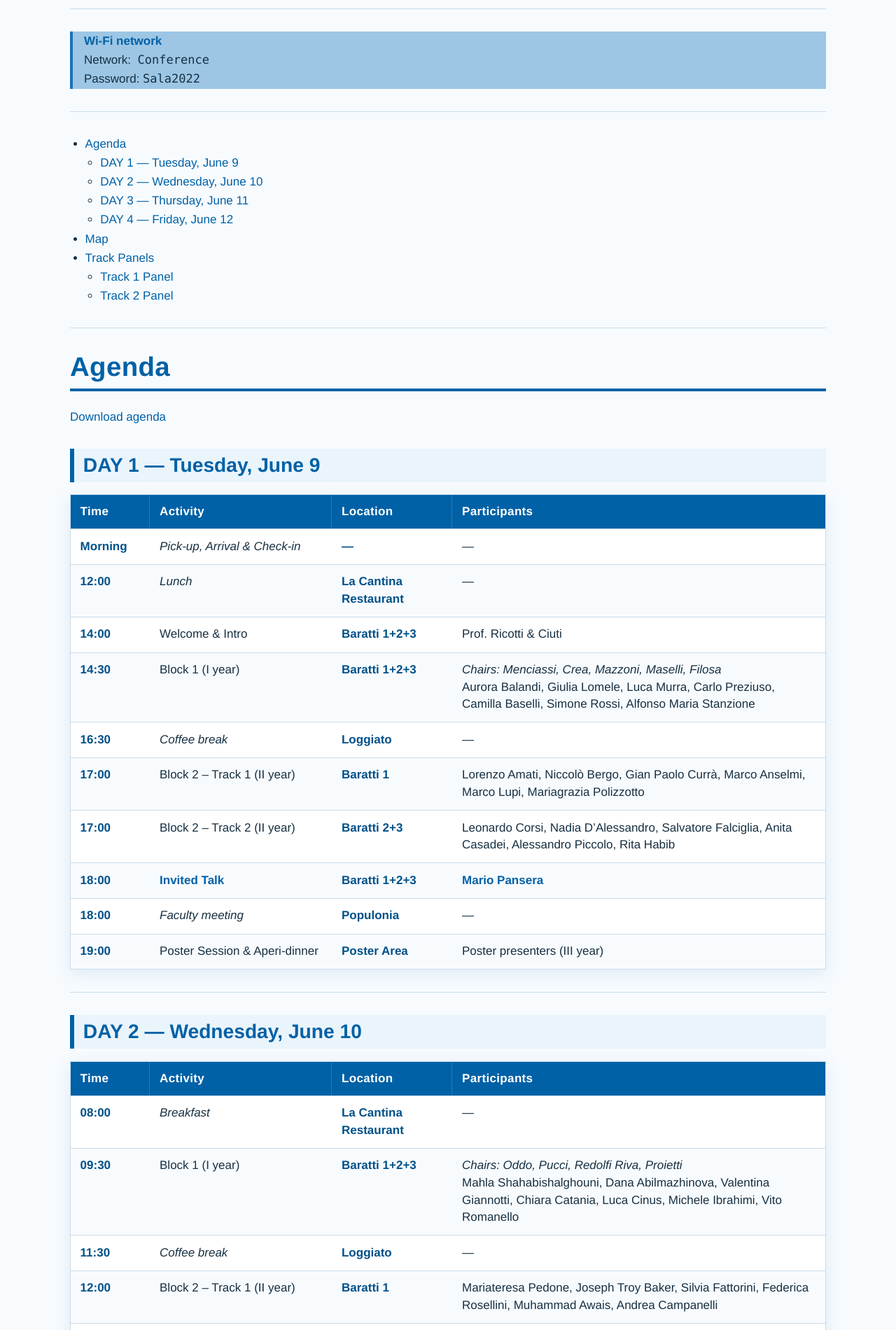
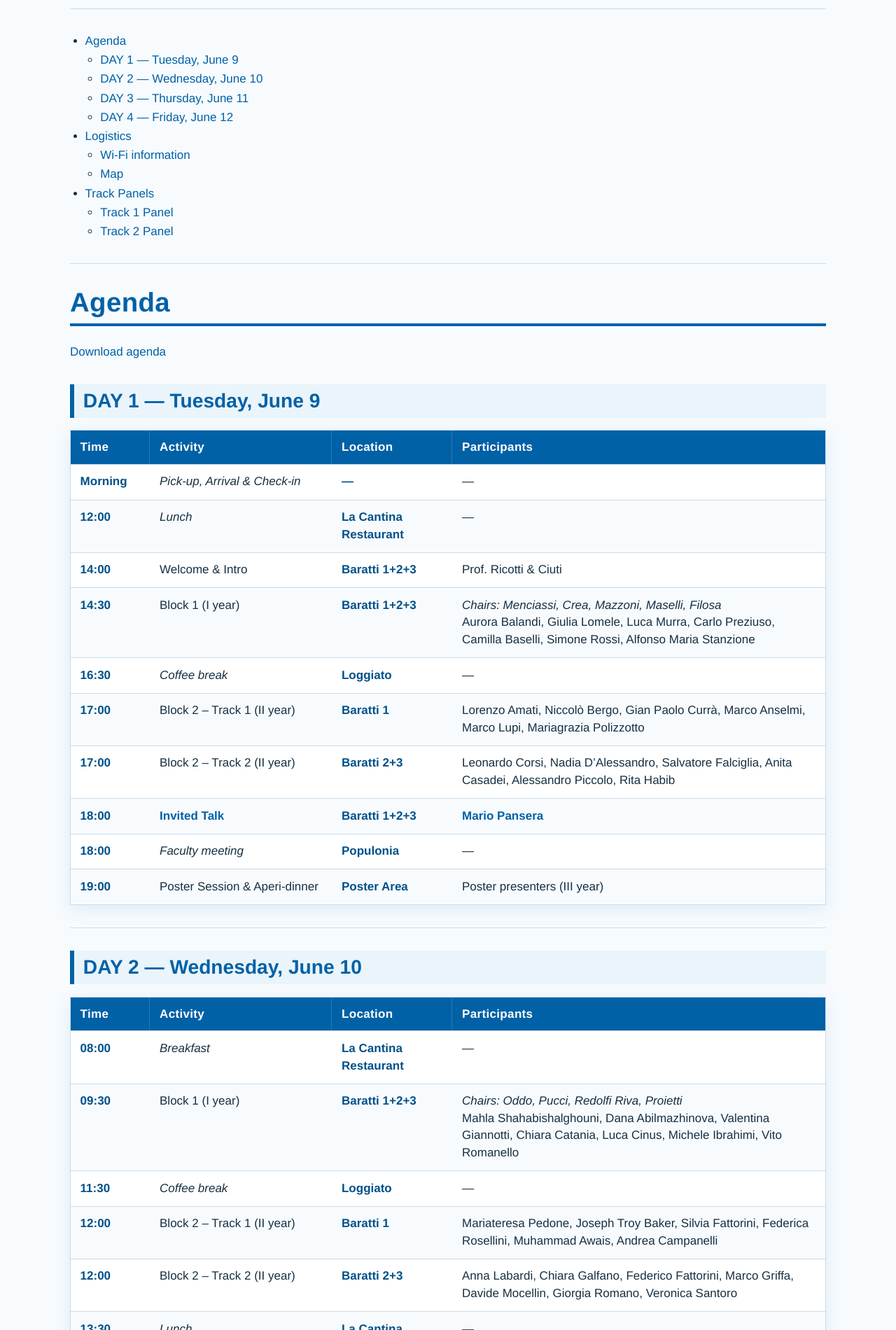
Before and after one commit to PhDBiorobotics-SSSA/phdbiorobotics.github.io, a Jekyll site: the page built from evaluation_meeting_2026.md, in a window 1280 px wide. Shown: the part 879-2779 px from the top of the page at 70% size. Built offline with Jekyll 4.4.1, drawn with Linux system fonts in a browser that asks for light colours; some of the changed text lies outside the part shown.

Commit message:
Move wifi info to logistics

```diff
--- a/assets/css/style.css
+++ b/assets/css/style.css
@@ -116,7 +116,7 @@
 blockquote {
   margin: 0.25rem 0;
   padding: 0 1rem;
-  background: var(--brand-300);
+  background: var(--brand-200);
   border-left: 4px solid var(--brand-600);
   color: var(--muted);
   border-radius: 0;
--- a/evaluation_meeting_2026.md
+++ b/evaluation_meeting_2026.md
@@ -12,18 +12,14 @@
 
 ---
 
-> **Wi-Fi network**
-> Network:&nbsp; `Conference`
-> Password: `Sala2022`
-
----
-
 - [Agenda](#agenda)
   - [DAY 1 — Tuesday, June 9](#day-1--tuesday-june-9)
   - [DAY 2 — Wednesday, June 10](#day-2--wednesday-june-10)
   - [DAY 3 — Thursday, June 11](#day-3--thursday-june-11)
   - [DAY 4 — Friday, June 12](#day-4--friday-june-12)
-- [Map](#map)
+- [Logistics](#logistics)
+  - [Wi-Fi information](#wi-fi-information)
+  - [Map](#map)
 - [Track Panels](#track-panels)
     - [Track 1 Panel](#track-1-panel)
     - [Track 2 Panel](#track-2-panel)
@@ -108,7 +104,15 @@
 
 ---
 
-# Map
+# Logistics
+
+## Wi-Fi information
+
+> Network:&nbsp; `Conference`
+> Password: `Sala2022`
+
+
+## Map
 
 ![Map](media/map-2026.png)
 
```
